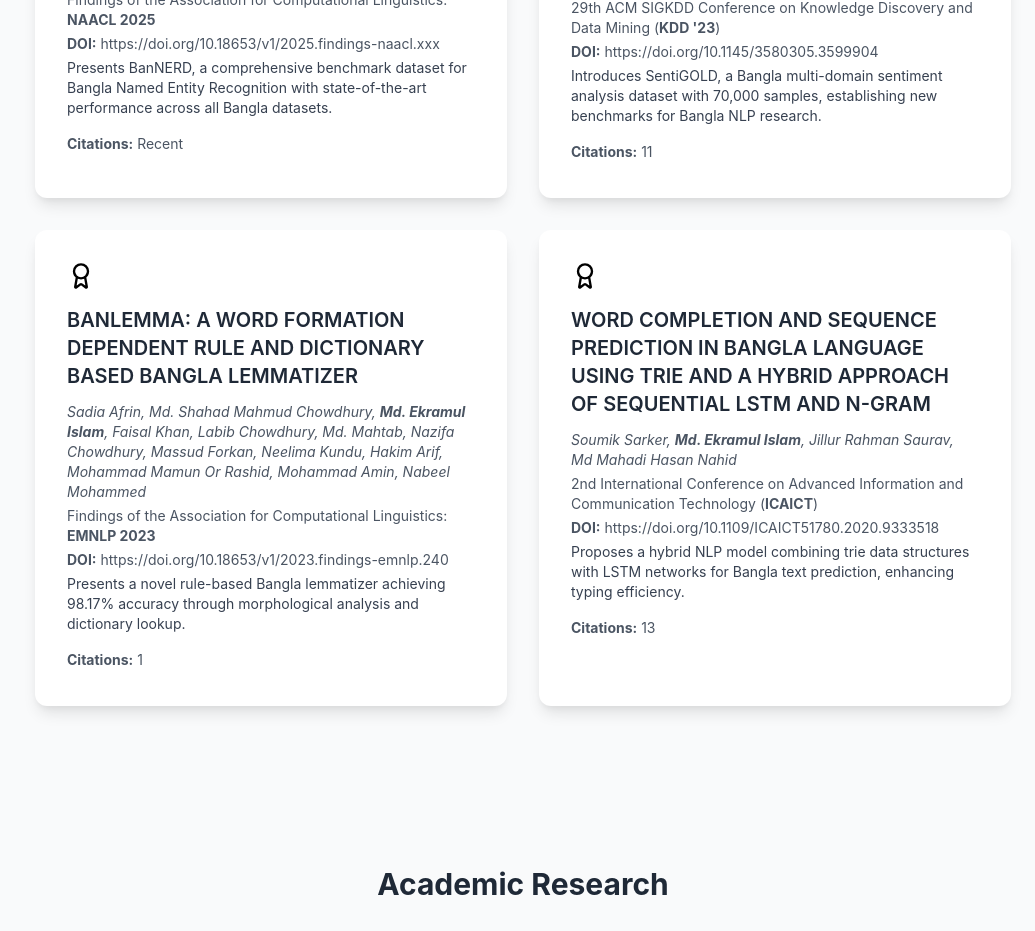
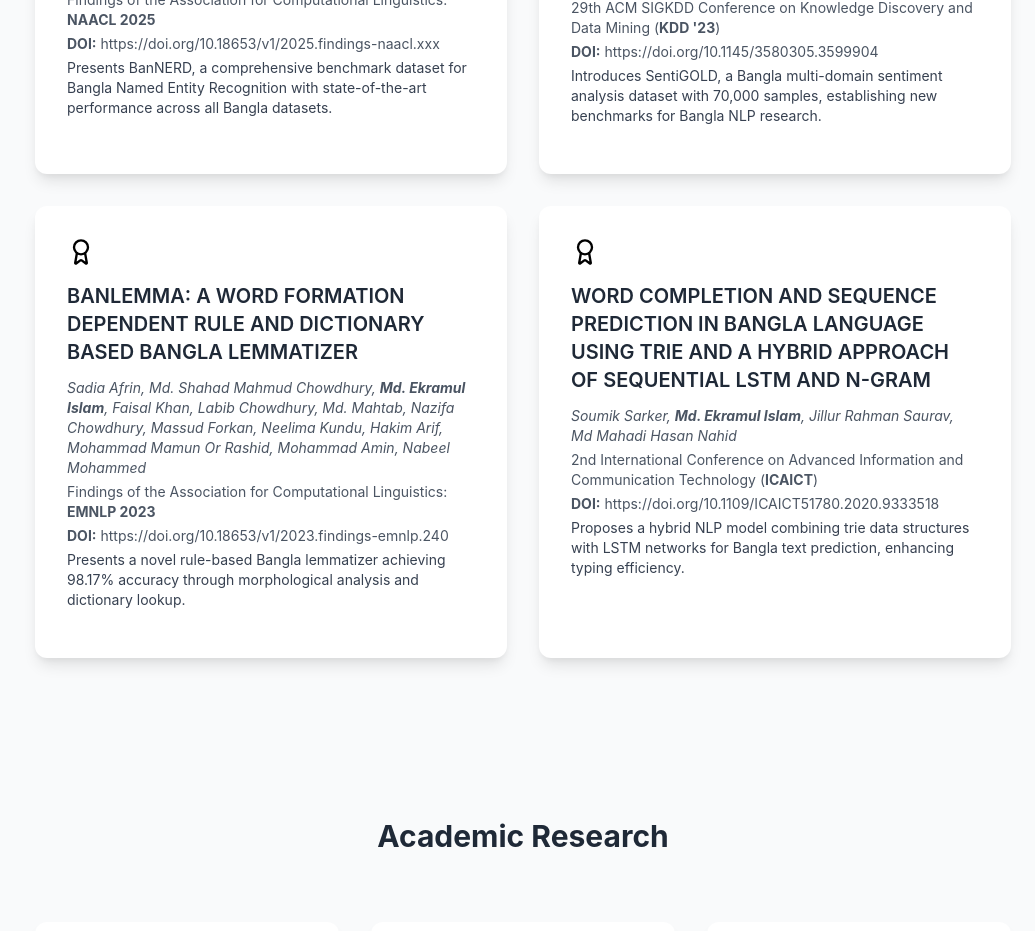
Before and after one commit to Ekram007/ekram007.github.io, a React (Create React App) app: page / in a window 1280 px wide. Shown: the part 2520-3451 px from the top of the page, without its empty margins (245-1280 px from the left). Built offline with nearby package versions, Linux system fonts and the light colour scheme.

Commit message:
Removed citation count display from Portfolio.js for a cleaner presentation of publication details.

```diff
--- a/src/Portfolio.js
+++ b/src/Portfolio.js
@@ -464,9 +464,6 @@ const Portfolio = () => {
                                         </a>
                                     </p>
                                     <p className="text-gray-700 text-sm mb-4">{pub.overview}</p>
-                                    <p className="text-gray-600 text-sm mb-1">
-                                        <strong>Citations:</strong> {pub.citationCount}
-                                    </p>
                                 </div>
                             ))}
                         </div>
```
